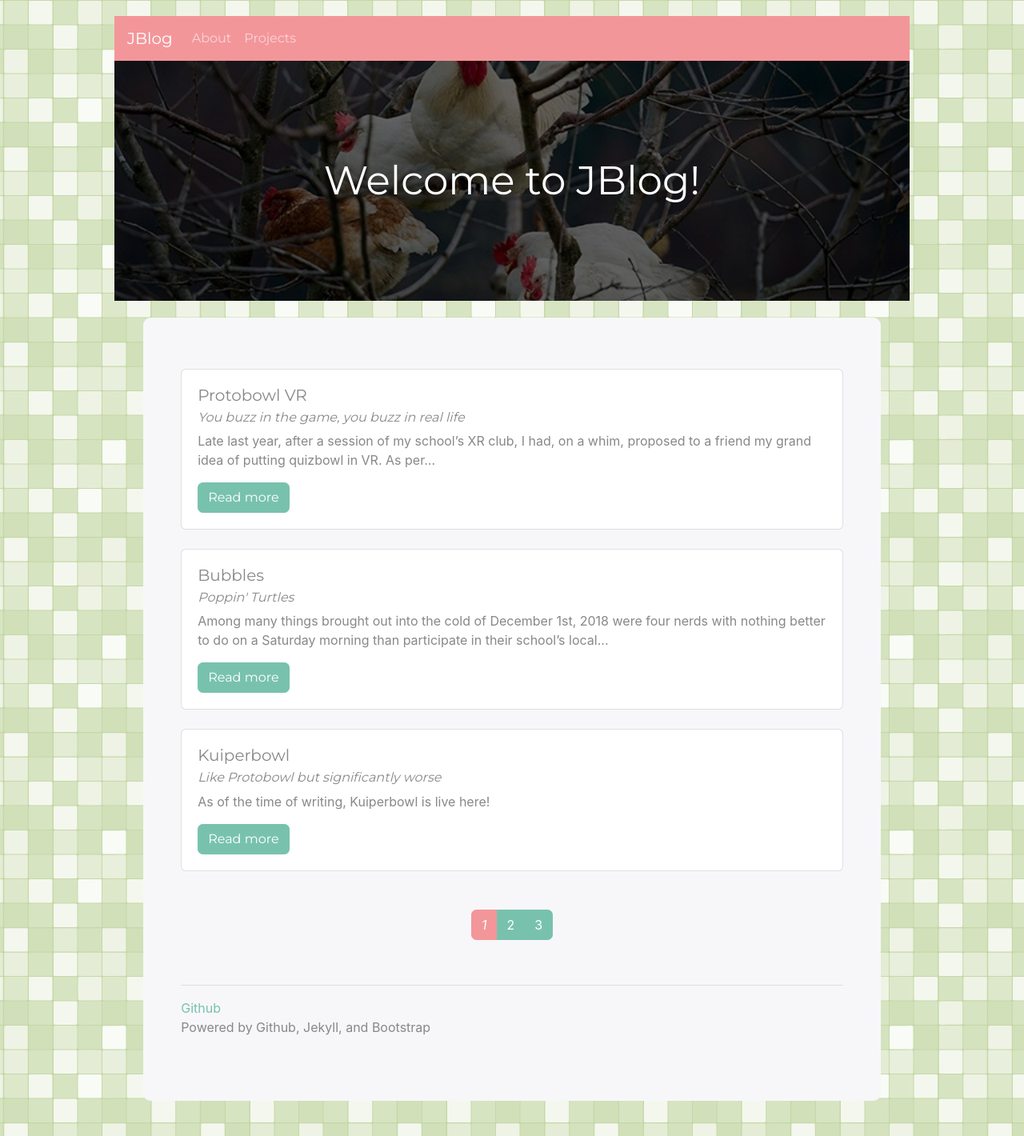
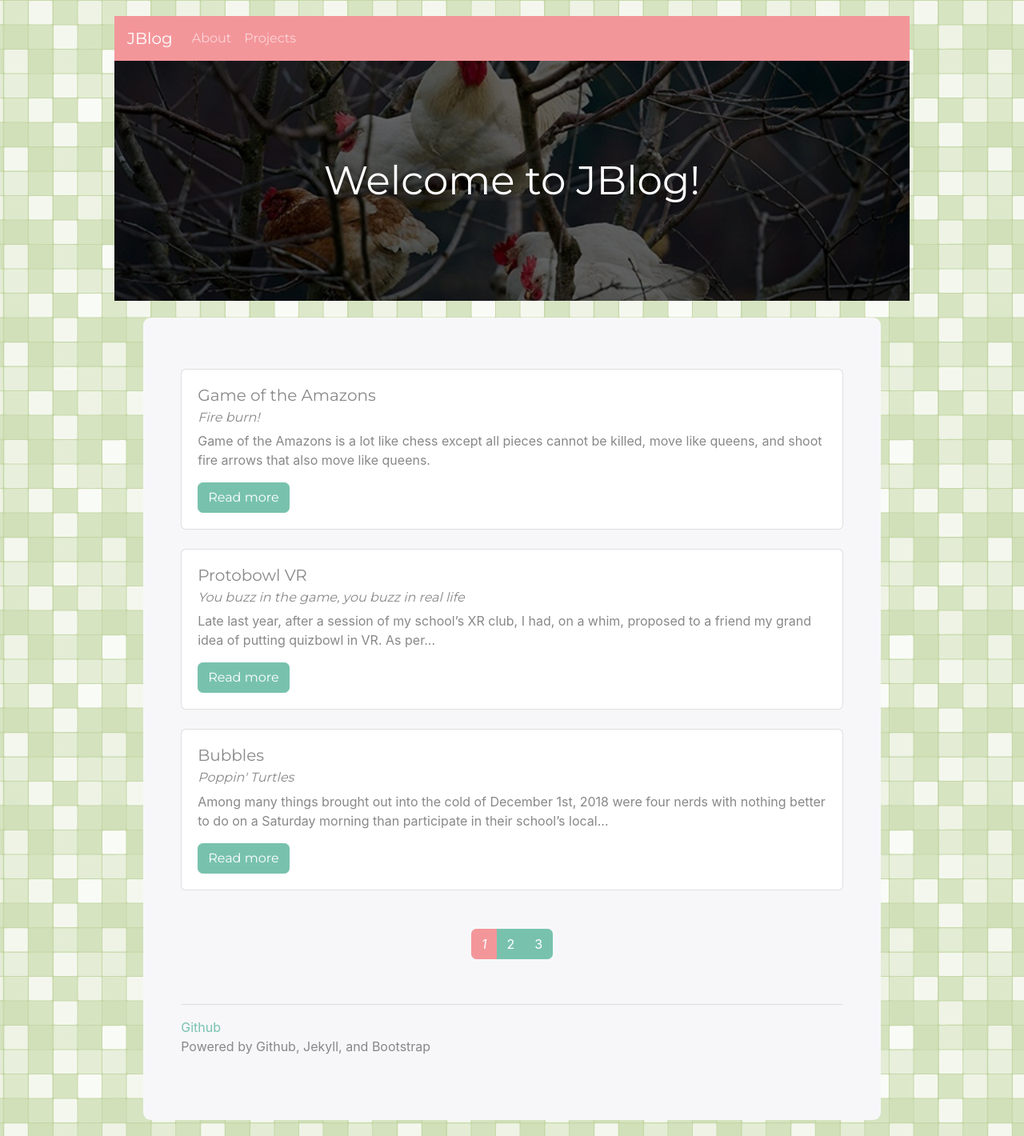
Before and after one commit to jasmaa/jasmaa.github.io, a Jekyll site: the page built from index.html, in a window 1280 px wide. Shown: the whole page at 80% size. Built offline with Jekyll 4.4.1, drawn with Linux system fonts in a browser that asks for light colours; nearby versions of some CDN libraries; the list of posts is cut into pages by our own code; part of the change alters nothing that is shown.

Commit message:
Add amazons blog post

```diff
--- /dev/null
+++ b/_posts/2019-06-14-amazons.md
@@ -0,0 +1,139 @@
+---
+layout: post
+title:  "Game of the Amazons"
+subtitle: "Fire burn!"
+date:   2019-06-15
+categories: amazons chess
+---
+
+Game of the Amazons is a lot like chess except all pieces cannot be killed, move like queens,
+and shoot fire arrows that also move like queens.
+
+Ok, maybe it's not like chess at all.
+
+In short, Game of the Amazons pits two players on a grid with an equal number of pieces or "Amazons."
+Each player takes turns moving their Amazon and firing an arrow from it,
+both actions functioning like the queen's
+movement in vanilla chess. When an arrow is fired onto a square, the square "catches fire" and becomes
+a barrier, blocking future movement and arrow firings. The game goes until one of the players cannot
+move anymore of their Amazons.
+
+![Game of the Amazons](/images/amazons/amazons_01.gif)
+
+I started getting interested in the game after watching a
+[Numberphile video](https://www.youtube.com/watch?v=kjSOSeRZVNg)
+on it a while back. Mathematically, it seems to be a very interesting and
+difficult game to solve. I wanted to experiment around with something more than the
+toy example given in the video and started scouring the internet for a playable version.
+I must've been really shot in the head that day because I could not find anything other
+than Michael Keller's version of the game for Windows 3. Getting that
+to run was an adventure all on its own (see Appendix A).
+
+Disappointed at the relative lack of Amazons online, I did the only reasonble thing
+a bored college student would do: Write my own!
+
+## Design
+My goal was to build something similar to Keller's implementation. I wanted to make
+it easily accessible and experiment with learning React as well so making it in the browser was the natural choice.
+
+I also knew I wanted to separate out my UI code and my game logic from the start. The Amazons game
+was going to be abstracted out into a set of possible actions that the UI code would interface
+the game with.
+
+## Starting React
+Before this, my experience with React was next to none, so most of this was an uphill fight.
+I also wanted to make this solely a browser project which meant avoiding Node as much as possible.
+I ended up getting React as a CDN and started testing out some sample JSX... But hold up! The browser
+doesn't understand JSX! A quick search taught me about the Babel compiler which among many things
+can apparently transform JSX into browser-compatible Javascript.
+
+I did the Babel transformation in the browser which popped up a warning telling me to transform before
+serving in production. I ignored it at first but later in the project, I did some digging and found out
+I could compile and bundle JS using Webpack first and simply include a single, bundled script file.
+Of course this meant going back near Node since I was using npm again. However, it seemed that Webpack
+just transformed and bundled the scripts without involving anything server-side. I think my fears
+were mostly in wrongly associating Node with being exclusively linked to doing server work.
+
+Anyways, with JSX working, I could finally go my merry way and get started.
+
+## Amazons Game Logic
+Game logic was contained within a single class that would keep track of the state of the game and provide
+a set of interfacable actions for the game.
+
+I split the functionality of the game into 3 different actions: choosing a piece, moving a piece, and firing
+an arrow. Each action would accomodate for the state of the game and alter the board accordingly,
+usually setting for the next action to take place. This scheme worked very well for player vs player
+games as it made every action easy to link to some event that happened on the UI side. However,
+as I started adding rudimentary AI later, I found it to be quite troublesome, needing to save the
+state of the Amazons instance as actions would directly alter the board.
+
+I also needed a way of highlighting where the pieces could move and fire. Since they follow the movement
+rules of queens, I had thought to originally just highlight the 4 lines going through the piece. However,
+this presented a problem: I was unable to detect when a barrier was blocking movement. In the end,
+I switched over to doing a very watered-down raycast. Normally, raycast is something seen in graphics where,
+a vector is incrementally traveled along until it ends up within or on some mesh. Here, however, I simply
+needed to travel along the eight directions on the grid, stopping when I hit a barrier or the edge of the grid.
+
+![Game of the Amazons](/images/amazons/amazons_02.png)
+
+## Wrapping Up
+The rest of the project was mainly linking up the UI with the game logic, making sure users couldn't pull off
+illegal moves and break the game. I also added some extra features like a board reset, a dialog that displayed
+the state of the game, and a log of player moves.
+
+I also wanted to try adding AI but realized that it was its own can of worms. Moreover, the possible moves
+in Amazons is very large in the opening making the AI very slow as I tried to add in a heuristic. Perhaps
+with the advent of web assembly and more time, I could properly sit down and try to write something that
+would work and run reasonably fast but that's for another time. For now, the AI option simply has the agent move randomly
+until the number of possible moves it can make thins down. At that point it switches over to
+greedily using the relative territory heuristic that tries to maximize square ownership.
+
+## Conclusion
+In retrospect, doing this write-up and retracing my steps and thoughts, I feel like this was a project
+where a few things were done right but many could have been done better. For one, I severely underestimated
+the number of implementations of Amazons floating out there. I think a decent number of people got the same idea
+as me after watching the Numberphile video and set out to make their own versions. Additionally, instead of taking the
+path of least resistance, I ended up installing Windows 3 to play Amazons to begin with and then
+re-invented the wheel to make my own JS version. The journey itself was fun and I frankly learned a lot
+from simply finishing this project, but it's also something that shows I should be more aware of
+my own naivities and perhaps do better reconnaissance before starting things.
+
+On the other hand, this project was my gateway into a larger browser JS project along with learning more of
+the language and its accompanying resources. Amazons itself often served as a small reprieve from school. I
+would often boot-up my VM and play Keller's implementation with the AI or friends.
+
+Currently, the project is live [here](/demos/amazons) to play around with.
+
+## Appendix A: Fun with Windows
+For some reason I was really intent on getting Michael Keller's Game of the Amazons implementation up
+and running. The oldest Windows system I had ever used was XP so anything older was truly a mystery.
+Internet searches convinced me Keller's game was supposed to run on Windows 3 (although it may have been
+fine on Windows 95).
+
+Windows 3 runs on top of MS-DOS.
+At first, I got DOSBox but couldn't figure how to install anything on top of it. The only other way
+I could think of to get Windows 3 was through a virtual machine. I created a new MS-DOS VM in VMware,
+but when I went to find images of MS-DOS and Windows 3, I found myself greeted with about 3 to 7 floppy
+disk images. Vintage. Turns out I can choose to add a floppy drive to my VM as well, so pretending to be from a
+bygone era, I loaded the images into my virtual floppy drive, switching them out when prompted to
+to obtain my version of MS-DOS. Then doing the same procedure, I installed Windows 3 on top of it.
+
+How was I going to transfer my copy of Amazons to my VM though? I figured well since the floppy drive
+worked so well, why not just burn it on an floppy disk image like everything else and load it in? Sure enough it worked.
+Missing a DLL? Do the same thing and copy it to where it needed to go.
+
+As someone who thought VHS tapes were ancient when I was young, seeing this kind of old tech was a little
+exciting. Floppy disks are only around half a century old at the time of this writing, so it really makes
+you think about how fast technology advances. We take a lot for granted these days too. First booting up
+Windows 3 after installation, I was asked if I wanted to know how a mouse worked. A mouse. Of course everyone
+knows how a mouse works! But not those who grew up on a terminal right? Windows 3 also had some
+different widgets on their windows. We're mostly used to the standard minimize, expand, and exit widgets today
+but on Windows 3, I was trying to make heads and tails of these minus signs and up and down arrows!
+
+![Windows 3 mouse tutorial](/images/amazons/win3_mouse.png)
+
+I'm sure older developers are rolling their eyes as they read this, but that's how I really felt. We treat
+a lot of technology as "duh" and "it's always been this way" but the truth is that there were many prototypes
+and versions that came before our obvious standards today. It's quite fascinating and also makes me slightly
+afraid that in the future, I will be one those people complaining how, "Yer new-fangled 3D desktop don't
+make no sense! In my day, we had 2D windows" or something like that.
--- a/css/style.css
+++ b/css/style.css
@@ -51,7 +51,7 @@ h2 {
 }
 
 img {
-  width: 80%;
+  width: 60vmin;
   display: block;
   margin-left: auto;
   margin-right: auto;
```
Also changed, not shown: images/amazons/amazons_01.gif (added), images/amazons/amazons_02.png (added), images/amazons/win3_mouse.png (added).
